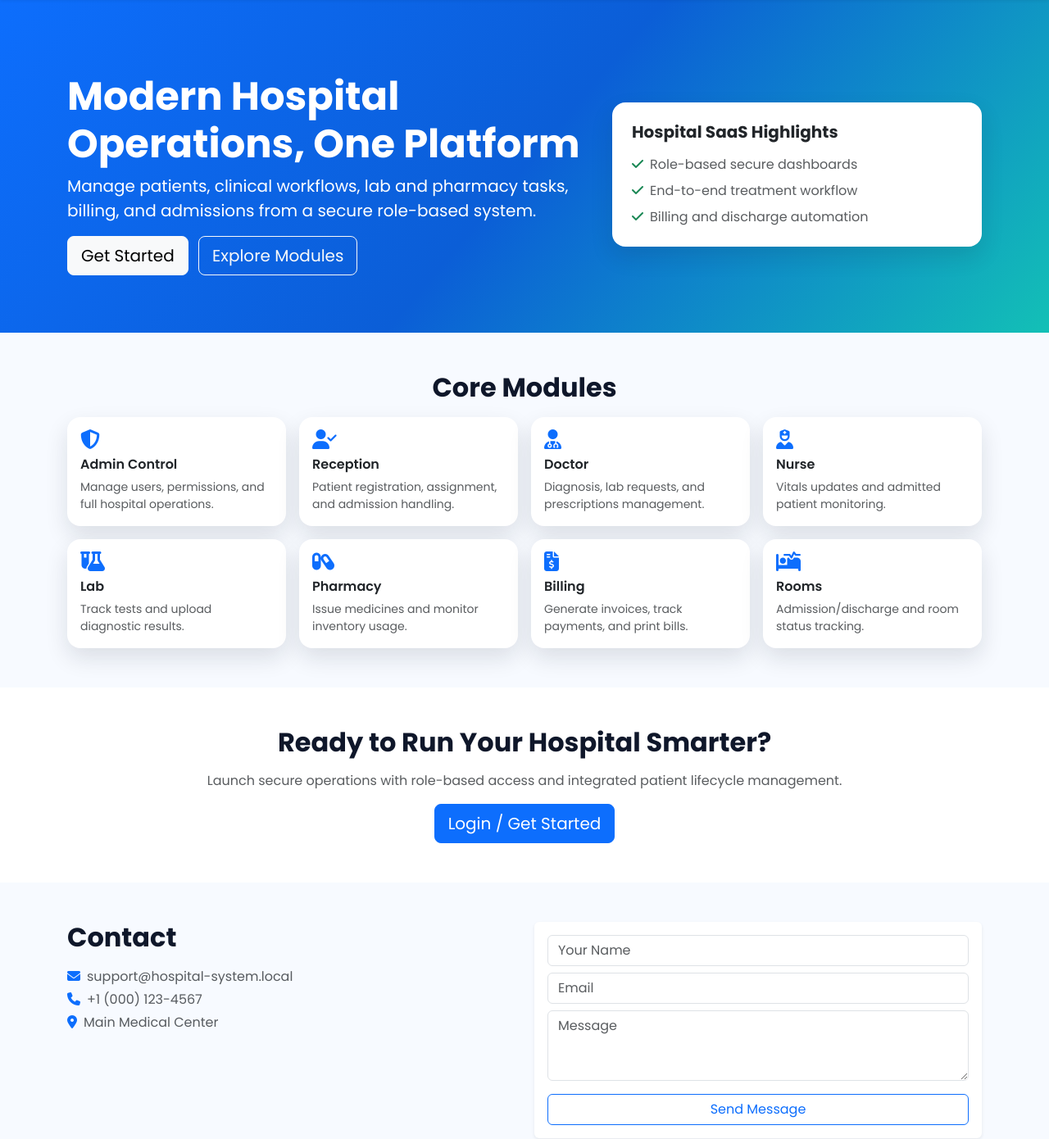
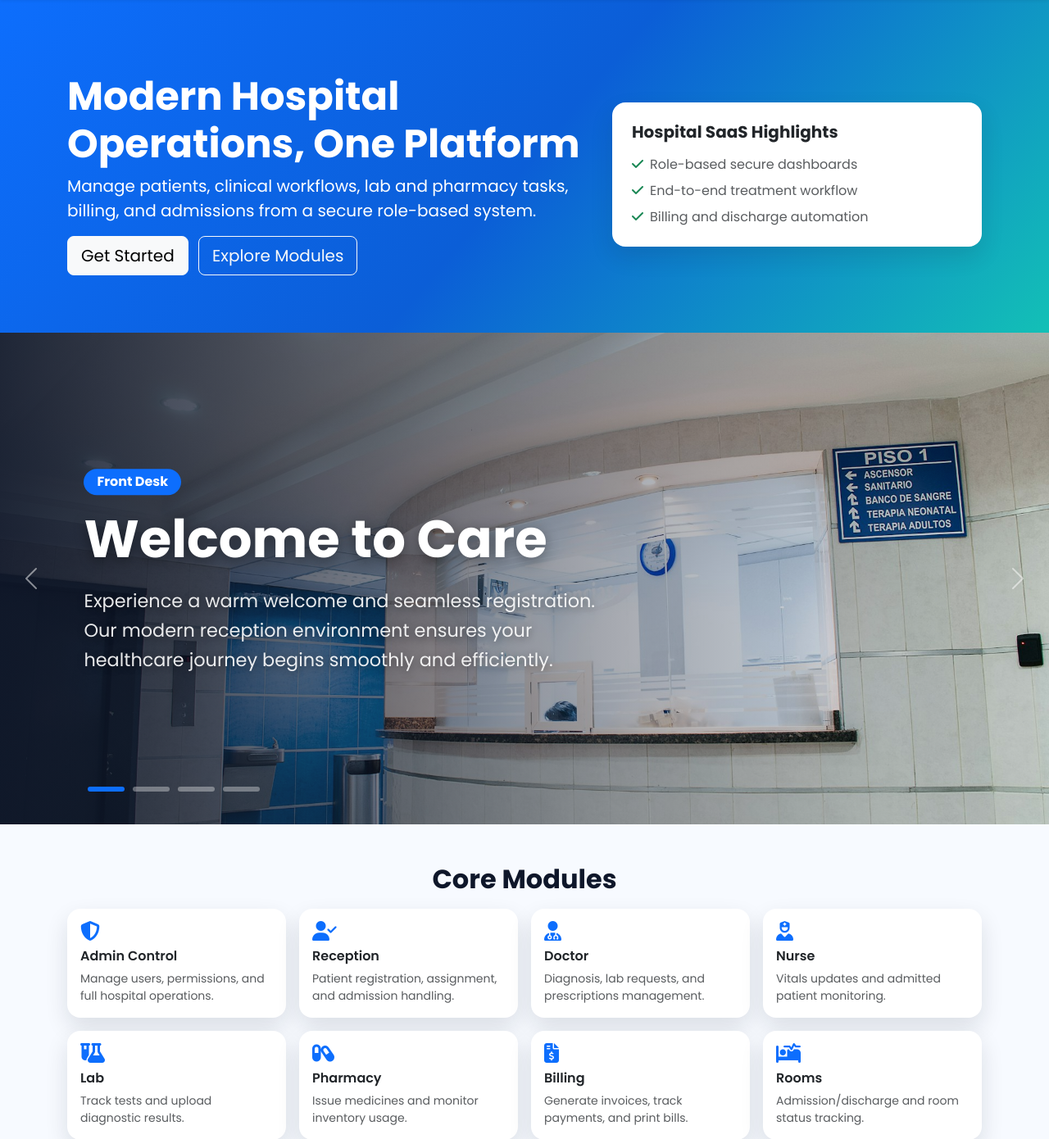
Before and after one commit to usame-ahmed/hospital-management-system, a PHP site: page / in a window 1280 px wide. Shown: the part 57-1447 px from the top of the page at 82% size. Run offline with PHP 8.4, Linux system fonts and the light colour scheme.

Commit message:
Please provide the code changes or file diffs you would like me to summarize.

```diff
--- a/index.php
+++ b/index.php
@@ -27,6 +27,17 @@ $primaryIcon = $isLoggedIn ? 'fa-solid fa-gauge-high' : 'fa-solid fa-right-to-br
         .feature-card:hover { transform: translateY(-3px); }
         .section-title { font-weight: 700; margin-bottom: 1rem; color: #0f172a; }
         footer { background: #0f172a; color: #cbd5e1; }
+        /* Carousel Styles */
+        .department-carousel { margin-bottom: 0; background: #0f172a; }
+        .carousel-item { height: 75vh; min-height: 480px; max-height: 720px; position: relative; }
+        .carousel-image { width: 100%; height: 100%; object-fit: cover; object-position: center; }
+        .carousel-overlay { position: absolute; inset: 0; background: linear-gradient(to right, rgba(15,23,42,0.9) 0%, rgba(15,23,42,0.4) 55%, transparent 100%); }
+        .carousel-caption { bottom: auto; top: 50%; transform: translateY(-50%); text-align: left; left: 8%; right: 15%; padding: 0; z-index: 10; }
+        .carousel-caption h2 { font-weight: 800; font-size: clamp(2.4rem, 5vw, 4rem); margin-bottom: 1.2rem; text-shadow: 0 4px 16px rgba(0,0,0,0.4); color: #fff; }
+        .carousel-caption p { font-size: clamp(1.1rem, 2vw, 1.4rem); max-width: 650px; text-shadow: 0 2px 10px rgba(0,0,0,0.4); color: rgba(255,255,255,.9); line-height: 1.6; }
+        .carousel-indicators { margin-bottom: 2.5rem; z-index: 11; justify-content: flex-start; margin-left: 8%; }
+        .carousel-indicators [data-bs-target] { width: 45px; height: 6px; border-radius: 4px; background-color: #fff; opacity: 0.35; border: none; margin: 0 5px; transition: opacity 0.3s, background-color 0.3s; }
+        .carousel-indicators .active { opacity: 1; background-color: #0d6efd; }
     </style>
 </head>
 <body>
@@ -68,6 +79,67 @@ $primaryIcon = $isLoggedIn ? 'fa-solid fa-gauge-high' : 'fa-solid fa-right-to-br
                 </div>
             </div>
         </div>
+    </div>
+</section>
+
+<section class="department-carousel">
+    <div id="hospitalShowcaseCarousel" class="carousel slide carousel-fade" data-bs-ride="carousel" data-bs-interval="6000" data-bs-pause="false">
+        <div class="carousel-indicators">
+            <button type="button" data-bs-target="#hospitalShowcaseCarousel" data-bs-slide-to="0" class="active" aria-current="true" aria-label="Reception"></button>
+            <button type="button" data-bs-target="#hospitalShowcaseCarousel" data-bs-slide-to="1" aria-label="Doctor"></button>
+            <button type="button" data-bs-target="#hospitalShowcaseCarousel" data-bs-slide-to="2" aria-label="Pharmacy"></button>
+            <button type="button" data-bs-target="#hospitalShowcaseCarousel" data-bs-slide-to="3" aria-label="Laboratory"></button>
+        </div>
+        <div class="carousel-inner">
+            <!-- Reception -->
+            <div class="carousel-item active">
+                <img src="<?= BASE_URL ?>/assets/img/reception.jpg" class="carousel-image" alt="Hospital Reception">
+                <div class="carousel-overlay"></div>
+                <div class="carousel-caption">
+                    <span class="badge bg-primary mb-3 px-3 py-2 rounded-pill fs-6">Front Desk</span>
+                    <h2>Welcome to Care</h2>
+                    <p>Experience a warm welcome and seamless registration. Our modern reception environment ensures your healthcare journey begins smoothly and efficiently.</p>
+                </div>
+            </div>
+            <!-- Doctor -->
+            <div class="carousel-item">
+                <img src="<?= BASE_URL ?>/assets/img/doctor.jpg" class="carousel-image" alt="Doctor Consultation">
+                <div class="carousel-overlay"></div>
+                <div class="carousel-caption">
+                    <span class="badge bg-success mb-3 px-3 py-2 rounded-pill fs-6">Medical Experts</span>
+                    <h2>Professional Consultations</h2>
+                    <p>Consult with our top specialists in a comforting examination room. We provide expert diagnosis and personalized treatment plans for every patient.</p>
+                </div>
+            </div>
+            <!-- Pharmacy -->
+            <div class="carousel-item">
+                <img src="<?= BASE_URL ?>/assets/img/pharmacy.jpg" class="carousel-image" alt="Hospital Pharmacy">
+                <div class="carousel-overlay"></div>
+                <div class="carousel-caption">
+                    <span class="badge bg-warning text-dark mb-3 px-3 py-2 rounded-pill fs-6">Integrated Pharmacy</span>
+                    <h2>In-House Dispensary</h2>
+                    <p>Access your prescribed medications instantly. Our fully-stocked modern pharmacy is integrated directly with your doctor's electronic treatment plan.</p>
+                </div>
+            </div>
+            <!-- Lab -->
+            <div class="carousel-item">
+                <img src="<?= BASE_URL ?>/assets/img/lab.jpg" class="carousel-image" alt="Medical Laboratory">
+                <div class="carousel-overlay"></div>
+                <div class="carousel-caption">
+                    <span class="badge bg-info text-dark mb-3 px-3 py-2 rounded-pill fs-6">Diagnostic Center</span>
+                    <h2>Advanced Diagnostics</h2>
+                    <p>Our state-of-the-art laboratory facilities offer comprehensive blood testing and analysis, providing fast, accurate results to accelerate your care.</p>
+                </div>
+            </div>
+        </div>
+        <button class="carousel-control-prev" type="button" data-bs-target="#hospitalShowcaseCarousel" data-bs-slide="prev" style="z-index: 11; width: 6%;">
+            <span class="carousel-control-prev-icon" aria-hidden="true"></span>
+            <span class="visually-hidden">Previous</span>
+        </button>
+        <button class="carousel-control-next" type="button" data-bs-target="#hospitalShowcaseCarousel" data-bs-slide="next" style="z-index: 11; width: 6%;">
+            <span class="carousel-control-next-icon" aria-hidden="true"></span>
+            <span class="visually-hidden">Next</span>
+        </button>
     </div>
 </section>
 
```
Also changed, not shown: assets/img/doctor.jpg (added), assets/img/lab.jpg (added), assets/img/pharmacy.jpg (added), assets/img/reception.jpg (added).
